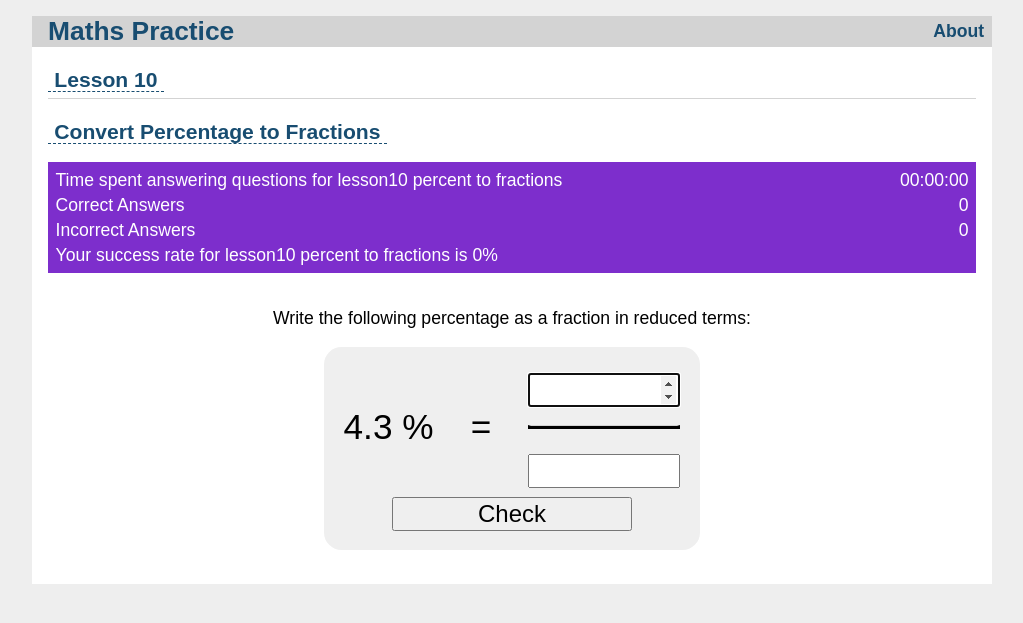
After one commit to bbc6502/mathspractice, a Flask app: page /lesson10/percent/to/fractions in a window 1280 px wide. The commit adds this page. Shown: the top 623 px of the page, without its empty margins (128-1151 px from the left). Run offline with Flask 3, Linux system fonts and the light colour scheme.

Commit message:
Add some lesson10 sections

```diff
--- /dev/null
+++ b/mathspractice/lesson10.py
@@ -0,0 +1,106 @@
+import math
+import random
+import time
+from decimal import Decimal
+from typing import Tuple
+
+from flask import Blueprint, render_template, request, flash
+
+from .stats import Statistics
+
+bp = Blueprint('lesson10', __name__)
+
+@bp.route('/')
+def index():
+    statistics = Statistics()
+    return render_template(
+        'lesson10/index.html',
+        statistics=statistics,
+    )
+
+
+def factorise(n: int) -> list[int]:
+    factors = []
+    for pp in range(2, int(math.sqrt(n)) + 1):
+        while n % pp == 0:
+            factors.append(pp)
+            n //= pp
+    factors.append(n)
+    return factors
+
+
+def reduce(numerator: int, denominator: int) -> Tuple[int, int]:
+    n_factors = factorise(numerator)
+    d_factors = factorise(denominator)
+    for f in list(n_factors):
+        if f in d_factors:
+            n_factors.remove(f)
+            d_factors.remove(f)
+    return int(math.prod(n_factors)), int(math.prod(d_factors))
+
+
+@bp.route('/percent/to/fractions', methods=['GET', 'POST'])
+def percent_to_fractions():
+    when = time.time()
+    statistics = Statistics()
+    stats = statistics.get_stats('lesson10', 'percent_to_fractions')
+    if request.method == 'POST':
+        try:
+            if not request.form.get('numerator') or not request.form.get('denominator'):
+                raise ValueError('Sorry. You needed to provide a numerator and denominator. Please try again.')
+            first = Decimal(request.form.get('first'))
+            second = 100
+            numerator = int(request.form.get('numerator'))
+            denominator = int(request.form.get('denominator'))
+            now = float(request.form.get('now'))
+            elapsed = when - now
+            real_numerator, real_denominator = reduce(int(first * 10), second * 10)
+            stats['seconds'] += elapsed
+            if numerator == real_numerator and denominator == real_denominator:
+                flash(f"Correct. Well done! {first} % = {numerator} / {denominator}", category='correct')
+                stats['correct'] += 1
+            else:
+                flash(f"Incorrect. I'm sorry but {first} % is not reduced to {numerator} / {denominator}. It is {real_numerator} / {real_denominator}", category='incorrect')
+                stats['incorrect'] += 1
+            statistics.save()
+        except Exception as e:
+            flash(str(e), category='error')
+    max_value = int(math.pow(10, 2 + stats['correct'] // 30))
+    first = random.randint(2, max_value-1) / 10
+    now = int(time.time())
+    return render_template(
+        'lesson10/percent_to_fractions.html',
+        first=first, now=now, statistics=statistics
+    )
+
+@bp.route('/percent/to/decimals', methods=['GET', 'POST'])
+def percent_to_decimals():
+    when = time.time()
+    statistics = Statistics()
+    stats = statistics.get_stats('lesson10', 'percent_to_decimals')
+    if request.method == 'POST':
+        try:
+            if not request.form.get('numerator'):
+                raise ValueError('Sorry. You needed to provide an answer. Please try again.')
+            first = Decimal(request.form.get('first'))
+            numerator = Decimal(request.form.get('numerator'))
+            now = float(request.form.get('now'))
+            elapsed = when - now
+            real_numerator = first / 100
+            stats['seconds'] += elapsed
+            if numerator == real_numerator :
+                flash(f"Correct. Well done! {first} % = {numerator} ", category='correct')
+                stats['correct'] += 1
+            else:
+                flash(f"Incorrect. I'm sorry but {first} % is not {numerator}. It is {real_numerator}", category='incorrect')
+                stats['incorrect'] += 1
+            statistics.save()
+        except Exception as e:
+            flash(str(e), category='error')
+    max_value = int(math.pow(10, 2 + stats['correct'] // 30))
+    first = random.randint(2, max_value-1) / 10
+    now = int(time.time())
+    return render_template(
+        'lesson10/percent_to_decimals.html',
+        first=first, now=now, statistics=statistics
+    )
--- a/mathspractice/main.py
+++ b/mathspractice/main.py
@@ -20,6 +20,8 @@ from . import lesson3
 app.register_blueprint(lesson3.bp, url_prefix='/lesson3')
 from . import lesson4
 app.register_blueprint(lesson4.bp, url_prefix='/lesson4')
+from . import lesson10
+app.register_blueprint(lesson10.bp, url_prefix='/lesson10')
 
 @app.route('/')
 def index():
--- a/mathspractice/static/style.css
+++ b/mathspractice/static/style.css
@@ -102,3 +102,7 @@ hr.divisor {
     width: auto;
     text-align: center;
 }
+
+.nowrap {
+    white-space: nowrap;
+}
--- a/mathspractice/templates/index.html
+++ b/mathspractice/templates/index.html
@@ -15,7 +15,7 @@
     <li>Lesson 7 - Dividing Fractions</li>
     <li>Lesson 8 - Adding and Subtracting Decimals</li>
     <li>Lesson 9 - Multiplying and Dividing Decimals</li>
-    <li>Lesson 10 - Fractions, Decimals, and Percents</li>
+    <li><h1><a class="button" href="{{ url_for("lesson10.index") }}">Lesson 10 - Fractions, Decimals, and Percents</a></h1></li>
     <li>Lesson 11 - Percent Problems</li>
     <li>Lesson 12 - Ratios and Proportions</li>
     <li>Lesson 13 - Exponents and Order of Operations</li>
--- /dev/null
+++ b/mathspractice/templates/lesson10/percent_to_fractions.html
@@ -0,0 +1,13 @@
+{% extends 'base.html' %}
+
+{% block header %}
+    <h1><a class="button" href="{{ url_for('lesson10.index') }}">{% block title %}Lesson 10{% endblock %}</a></h1>
+{% endblock %}
+
+{% block content %}
+    <h1><a class="button" href="{{ url_for('lesson10.percent_to_fractions') }}">Convert Percentage to Fractions</a></h1>
+    {% set lesson = 'lesson10' %}
+    {% set section = 'percent_to_fractions' %}
+    {% include 'stats.html' %}
+    {% include 'lesson10/percent_to_fractions_form.html' %}
+{% endblock %}
--- /dev/null
+++ b/mathspractice/templates/lesson10/percent_to_fractions_form.html
@@ -0,0 +1,27 @@
+<form method="post" action="{{ url_for('lesson10.percent_to_fractions') }}">
+    <input type="hidden" id="first" name="first" value="{{ first }}">
+    <input type="hidden" id="now" name="now" value="{{ now }}">
+    <p class="center">
+    Write the following percentage as a fraction in reduced terms:
+    </p>
+    <table class="compact">
+        <tr>
+            <td class="right">
+                <div class="numerator"><span class="nowrap">{{ first }} %</span></div>
+            </td>
+            <td class="right">
+                <div class="equals">=</div>
+            </td>
+            <td class="right">
+                <div class="numerator">
+                    <input class="right" type="number" id="numerator" name="numerator" autocomplete="off" autofocus>
+                </div>
+                <hr class="divisor"/>
+                <div class="denominator">
+                    <input class="right" type="number" id="denominator" name="denominator" autocomplete="off" autofocus>
+                </div>
+            </td>
+        </tr>
+        <tr><td colspan="3" class="center"><input type="submit" id="submit" name="Check" value="Check"></td></tr>
+    </table>
+</form>
--- a/mathspractice/templates/stats.html
+++ b/mathspractice/templates/stats.html
@@ -1,6 +1,6 @@
 <table class="stats">
     <tr>
-        <td>Time spent answering questions for {{ lesson }} {{ section }}</td>
+        <td>Time spent answering questions for {{ lesson }} {{ section.replace('_', ' ') }}</td>
         <td class="right">{{ statistics.seconds(lesson, section) }}</td>
     </tr>
     <tr>
@@ -12,6 +12,6 @@
         <td class="right">{{ statistics.incorrect(lesson, section) }}</td>
     </tr>
     <tr>
-        <td colspan="2">Your success rate for {{ lesson }} {{ section }} is {{ statistics.success(lesson, section) }}%</td>
+        <td colspan="2">Your success rate for {{ lesson }} {{ section.replace('_',' ') }} is {{ statistics.success(lesson, section) }}%</td>
     </tr>
 </table>
--- a/pyproject.toml
+++ b/pyproject.toml
@@ -4,7 +4,7 @@ build-backend = "setuptools.build_meta"
 
 [project]
 name = "mathspractice"
-version = "0.0.7"
+version = "0.0.8"
 authors = [
     { name = "David Johnston" , email = "c0d3@gpobox.net" }
 ]
```
Also changed, not shown: mathspractice/templates/lesson10/index.html (added, +19 -0 lines), mathspractice/templates/lesson10/percent_to_decimals.html (added, +13 -0 lines), mathspractice/templates/lesson10/percent_to_decimals_form.html (added, +23 -0 lines), 1 other file.
